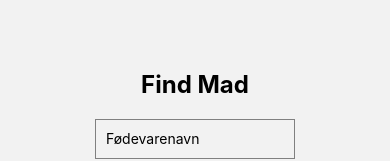
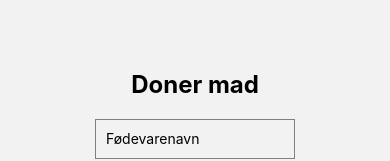
Before and after one commit to helenarosendahl/MadspildsApp, a React Native app: screen /Donation in a window 390 px wide. Shown: the part 234-395 px from the top of the page. Built offline with nearby package versions, Linux system fonts and the light colour scheme; what expo-sqlite would draw is missing.

Commit message:
rettelse af navn

```diff
--- a/components/DonationScreen.js
+++ b/components/DonationScreen.js
@@ -39,7 +39,7 @@ function DonationScreen() {
     <View style={styles.container}>
 
       {/* Vis en overskriftstekst */}
-      <Text style = {styles.heading}>Find Mad</Text>
+      <Text style = {styles.heading}>Doner mad</Text>
 
       {/* Vis fejlmeddelelsestekst, hvis 'error'-variablen er sand, ellers vis ingenting */}
       {error ? <Text style={styles.error}>{error}</Text> : null}
```
